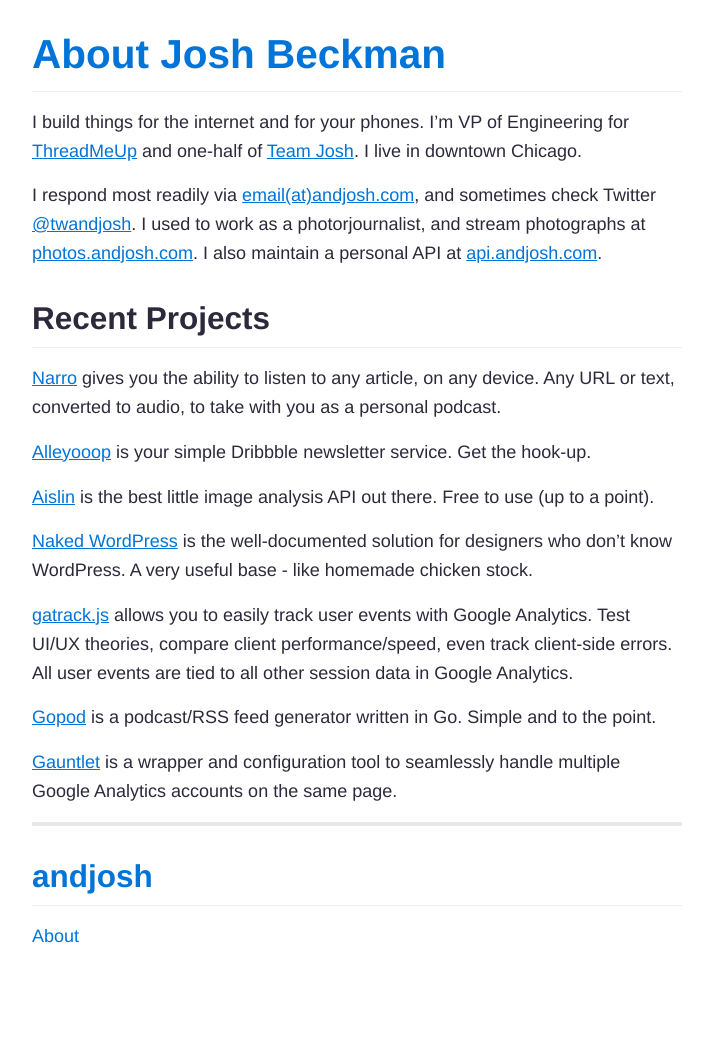
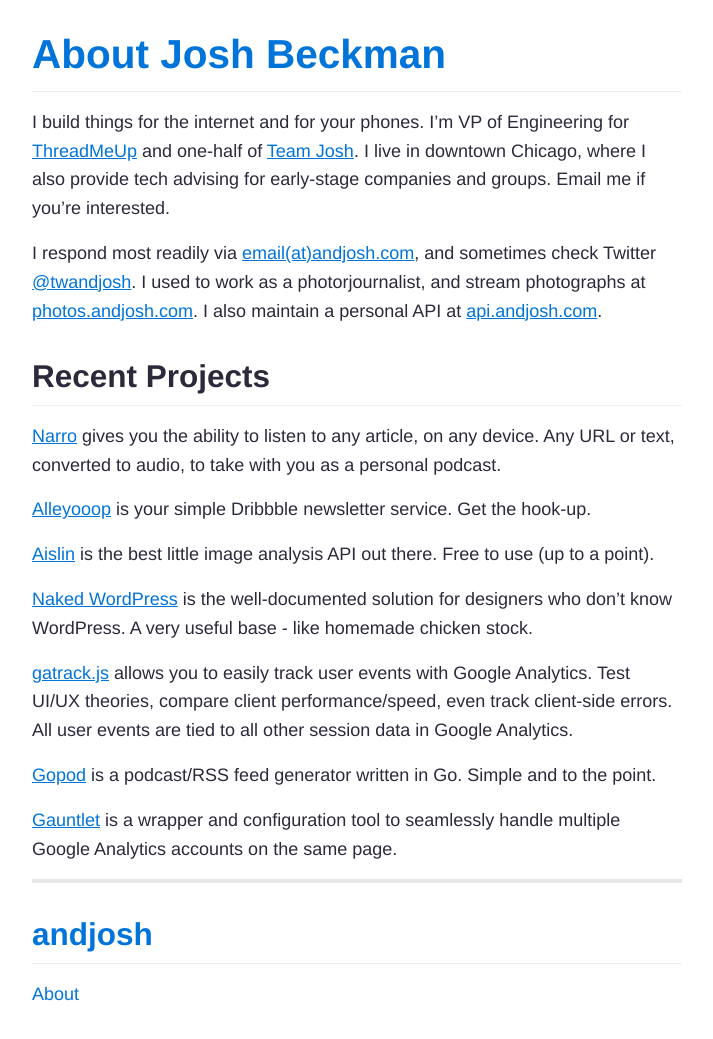
Before and after one commit to joshbeckman/andjosh.github.io, a Jekyll site: the page built from about.md, in a window 1280 px wide. Shown: the whole page, without its empty margins (283-996 px from the left). Built offline with Jekyll 4.4.1, drawn with Linux system fonts in a browser that asks for light colours; Markdown is read by kramdown in place of the engine named in the settings; before the commit the page ends 981 px from its top, so only the background shows below that.

Commit message:
Adding thoughts
Also adding that I do tech advising to about page

```diff
--- a/about.md
+++ b/about.md
@@ -4,7 +4,7 @@
 permalink: /about/
 ---
 
-I build things for the internet and for your phones. I'm VP of Engineering for [ThreadMeUp](http://threadmeup.com) and one-half of [Team Josh](http://teamjosh.co). I live in downtown Chicago.
+I build things for the internet and for your phones. I'm VP of Engineering for [ThreadMeUp](http://threadmeup.com) and one-half of [Team Josh](http://teamjosh.co). I live in downtown Chicago, where I also provide tech advising for early-stage companies and groups. Email me if you're interested.
 
 I respond most readily via [email(at)andjosh.com](mailto:email@andjosh.com), and sometimes check Twitter [@twandjosh](http://twitter.com/twandjosh). I used to work as a photorjournalist, and stream photographs at [photos.andjosh.com](http://photos.andjosh.com). I also maintain a personal API at [api.andjosh.com](http://api.andjosh.com).
 
```
Also changed, not shown: thoughts.md (added, +15 -0 lines).
